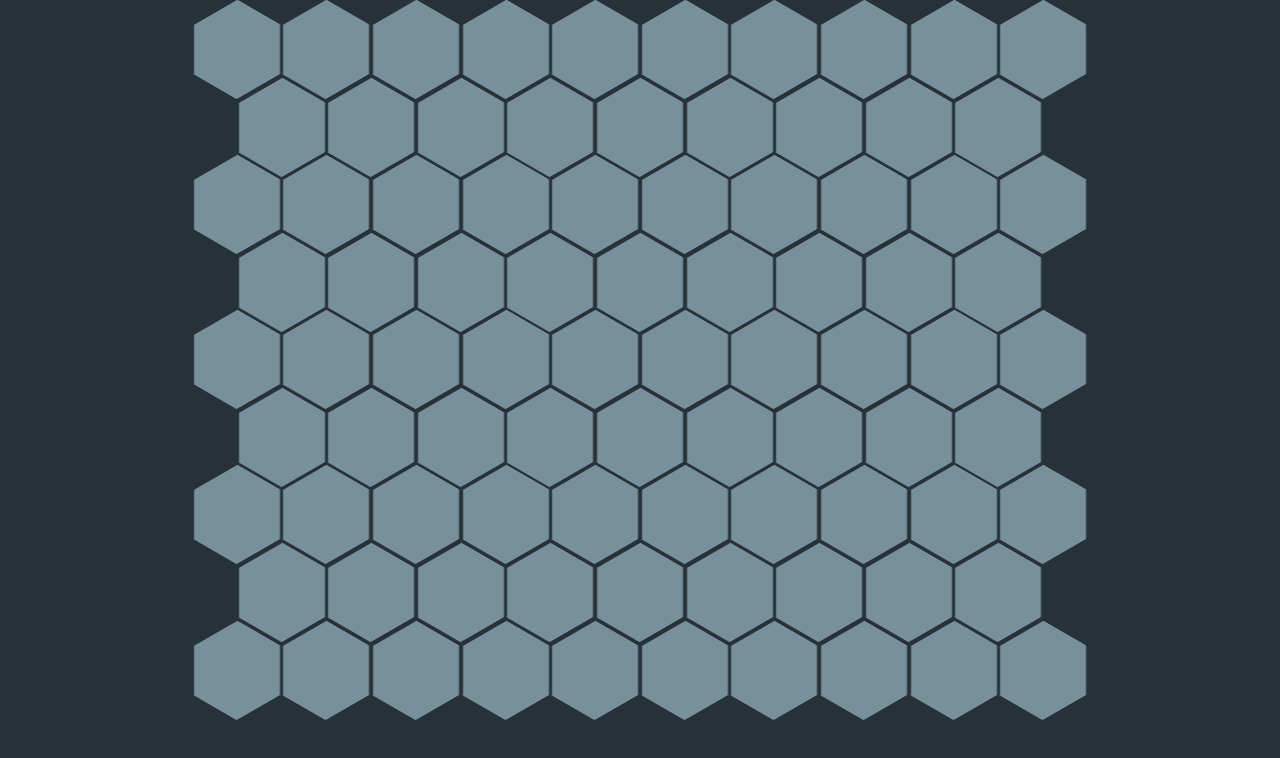
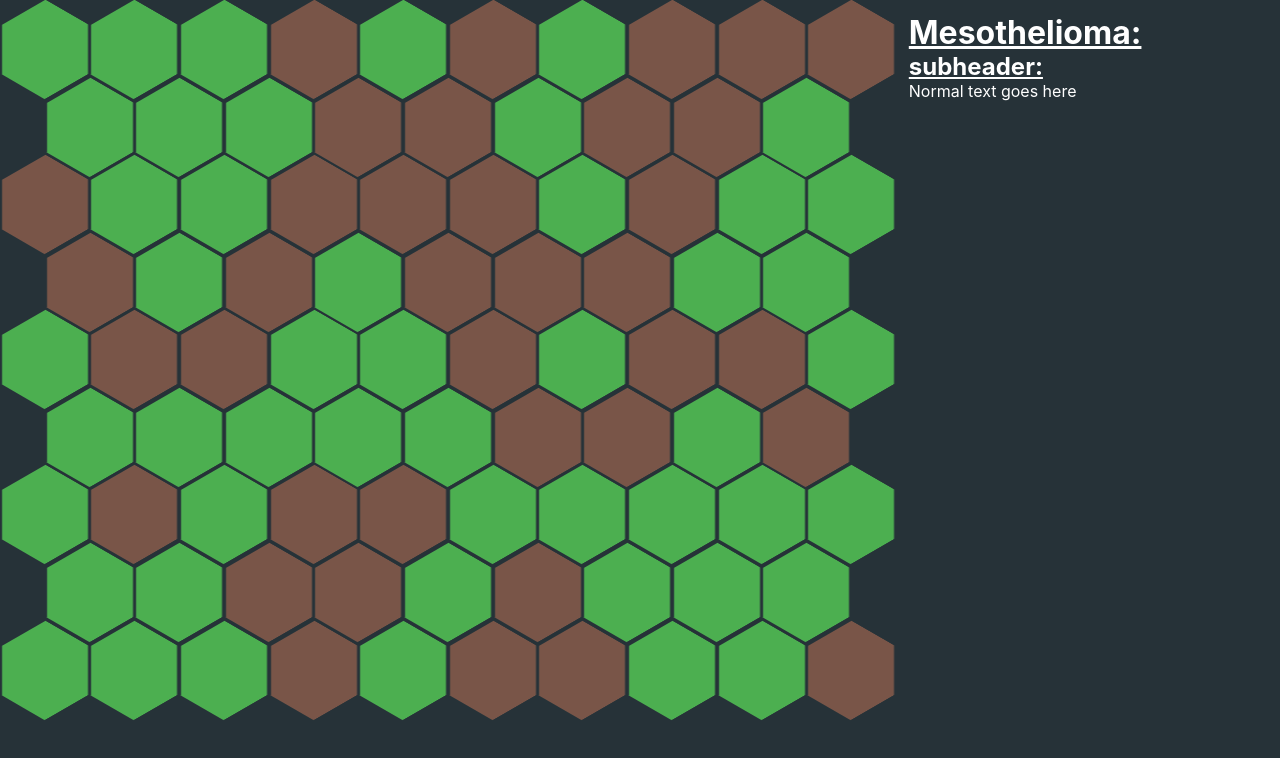
Before and after one commit to ClaySpike/Econ-Final-Project, a React (Create React App) app: page / in a window 1280 px wide. Shown: the top 758 px of the page. Built offline with nearby package versions, Linux system fonts and the light colour scheme.

Commit message:
Wooo grids

```diff
--- a/src/App.css
+++ b/src/App.css
@@ -7,11 +7,31 @@ body {
   background: #263238;
 }
 
+.App {
+  display: flex;
+  flex-direction: row;
+  justify-content: flex-start;
+}
+
+.dataContainer {
+  display: inherit;
+  flex-direction: column;
+  align-items: flex-start;
+  margin: 1% 1%;
+  color:white;
+}
+
+.title {
+  text-decoration: underline;
+}
+
+/*          HEXAGON THINGS           */
+
 #hexGrid {
   display: flex;
   flex-wrap: wrap;
   width: 70%;
-  margin: 0 auto;
+  margin: 0 0;
   overflow: hidden;
   font-family: 'Raleway', sans-serif;
   font-size: 15px;
@@ -50,6 +70,14 @@ body {
   outline:1px solid transparent; /* fix for jagged edges in FF on hover transition */
 }
 
+.colorGreen * {
+  background: #4CAF50;
+}
+
+.colorBrown * {
+  background: #795548;
+}
+
 .hexLink {
     display:block;
     width: 100%;
@@ -78,16 +106,16 @@ body {
   width: 100%;
   padding: 5%;
   box-sizing:border-box;
-  background-color: rgba(0, 128, 128, 0.8);
+  background-color: #546E7A;
   font-weight: 300;
-  -webkit-transition:  -webkit-transform .2s ease-out, opacity .3s ease-out;
-          transition:          transform .2s ease-out, opacity .3s ease-out;
+  -webkit-transition:  -webkit-transform .2s ease-out, opacity .2s ease-out;
+          transition:          transform .2s ease-out, opacity .2s ease-out;
 }
 
 .hex h1 {
   bottom: 50%;
   padding-top:50%;
-  font-size: 1.5em;
+  font-size: 1em;
   z-index: 1;
   -webkit-transform:translate3d(0,-100%,0);
       -ms-transform:translate3d(0,-100%,0);
@@ -107,6 +135,7 @@ body {
 .hex p {
   top: 50%;
   padding-bottom:50%;
+  font-size: .6em;
   -webkit-transform:translate3d(0,100%,0);
       -ms-transform:translate3d(0,100%,0);
           transform:translate3d(0,100%,0);
--- a/src/App.js
+++ b/src/App.js
@@ -8,38 +8,99 @@ class App extends Component {
     this.state = {
       hexGrid: new Array(9),
     };
+    /* START GRID INITIALIZATION */
     for(let i = 0; i < this.state.hexGrid.length; i++){
       if(i % 2 === 0){
-        this.state.hexGrid[i] = new Array(10);
+        this.state.hexGrid[i] = new Array(10)
       }
       else{
-        this.state.hexGrid[i] = new Array(9);
+        this.state.hexGrid[i] = new Array(9)
       }
       for(let j = 0; j < this.state.hexGrid[i].length; j++){
-        this.state.hexGrid[i][j] = (<li className="hex">
-                                      <div className="hexIn">
-                                        <div className="hexLink">
-                                          <h1>This is a title</h1>
-                                          <p>Some sample text about the article this hexagon leads to</p>
-                                        </div>
-                                      </div>
-                                    </li>)
+        this.state.hexGrid[i][j] = {
+          cropLevel: Math.random() * 10,
+          mineLevel: Math.random() * 10,
+          currentDiv: (<li className="hex" key={i + " " + j + " hex"}>
+                        <div className="hexIn" key={i + " " + j + " hexIn"}>
+                          <div className="hexLink" key={i + " " + j + " hexLink"}>
+                            <h1 key={i + " " + j + " data"}>error has occoured</h1>
+                            <p key={i + " " + j + "text"}>Some sample text about the article this hexagon leads to</p>
+                          </div>
+                        </div>
+                      </li>),
+        }
       }
     }
+
+    for(let i = 0; i < this.state.hexGrid.length; i++){
+      for(let d = 0; d < this.state.hexGrid[i].length; d++){
+        if(this.state.hexGrid[i][d].cropLevel > this.state.hexGrid[i][d].mineLevel){
+          this.state.hexGrid[i][d].currentDiv = (
+            <li className="hex" key={i + " " + d + " hex"}>
+              <div className="hexIn colorGreen" key={i + " " + d + " hexIn"}>
+                <div className="hexLink" key={i + " " + d + " hexLink"}>
+                  <h1 key={i + " " + d + " data"}>{this.state.hexGrid[i][d].cropLevel}</h1>
+                  <p key={i + " " + d + "text"}>Some sample text about the article this hexagon leads to</p>
+                </div>
+              </div>
+            </li>
+          )
+        }
+        else if(this.state.hexGrid[i][d].cropLevel < this.state.hexGrid[i][d].mineLevel){
+          this.state.hexGrid[i][d].currentDiv = (
+            <li className="hex" key={i + " " + d + " hex"}>
+              <div className="hexIn colorBrown" key={i + " " + d + " hexIn"}>
+                <div className="hexLink" key={i + " " + d + " hexLink"}>
+                  <h1 key={i + " " + d + " data"}>{this.state.hexGrid[i][d].mineLevel}</h1>
+                  <p key={i + " " + d + "text"}>Some sample text about the article this hexagon leads to</p>
+                </div>
+              </div>
+            </li>
+          )
+        }
+        else {
+          this.state.hexGrid[i][d].currentDiv = (
+            <li className="hex" key={i + " " + d + " hex"}>
+              <div className="hexIn" key={i + " " + d + " hexIn"}>
+                <div className="hexLink" key={i + " " + d + " hexLink"}>
+                  <h1 key={i + " " + d + " data"}>Error at this tile</h1>
+                  <p key={i + " " + d + "text"}>Some sample text about the article this hexagon leads to</p>
+                </div>
+              </div>
+            </li>
+          )
+        }
+      }
+    }
+    /* INITIALIZATION OF ARRAY WITH RAND VALUES COMPLETE*/
   }
 
   giveHexes(){
-    let newArr = [];
-    for(var i = 0; i < this.state.hexGrid.length; i++){
-        newArr = newArr.concat(this.state.hexGrid[i]);
+    let arr = []
+    for(let i = 0; i < this.state.hexGrid.length; i++){
+      for(let d = 0; d < this.state.hexGrid[i].length; d++){
+        arr.push(this.state.hexGrid[i][d].currentDiv)
+      }
     }
-    console.log(newArr);
-    return newArr;
+    return arr;
   }
 
   render() {
     return (
-      <ul id="hexGrid">{ this.giveHexes() }</ul>
+      <div className="App">
+        <ul id="hexGrid">{ this.giveHexes() }</ul>
+        <div className="dataContainer">
+          <h1 className="title">
+            Mesothelioma:
+          </h1>
+          <h2 className="title">
+            subheader:
+          </h2>
+          <p>
+            Normal text goes here
+          </p>
+        </div>
+      </div>
     );
   }
 }
```
Also changed, not shown: src/Hexagon.css (deleted, +0 -11 lines), src/Hexagon.js (deleted, +0 -12 lines).
